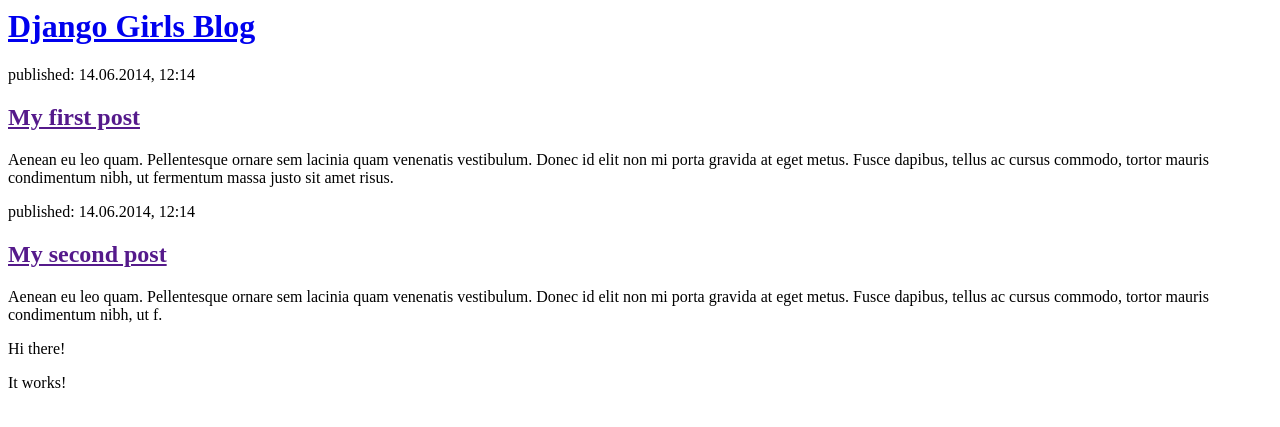
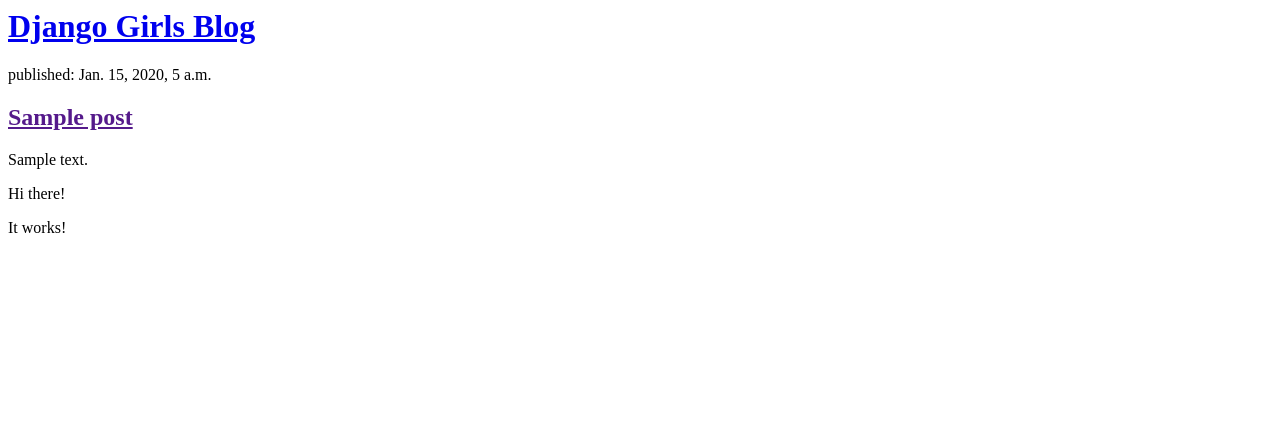
Before and after one commit to HanlinMiao/Django_Blog_App, a Django app: page / in a window 1280 px wide. Shown: the top 427 px of the page. Run offline with Django 3.2, Linux system fonts and the light colour scheme; tables that the repository leaves empty hold one stand-in row (values such as "Sample post").

Commit message:
Modified templates to display posts from databse.

```diff
--- a/blog/templates/blog/post_list.html
+++ b/blog/templates/blog/post_list.html
@@ -1,23 +1,21 @@
-<html
+<html>
     <head>
         <title>Django Unchained  blog</title>
+
     </head>
     <body>
         <div>
             <h1><a href="/">Django Girls Blog</a></h1>
         </div>
+	{% for post in posts %}
+	    <div>
+		<p>published: {{post.published_date }} </p>
+		<h2><a href =""> {{post.title}}<a></h2>
+		<p>{{post.text|linebreaksbr}}</p>
+	    </div>
+	{% endfor %}
 
-        <div>
-            <p>published: 14.06.2014, 12:14</p>
-            <h2><a href="">My first post</a></h2>
-            <p>Aenean eu leo quam. Pellentesque ornare sem lacinia quam venenatis vestibulum. Donec id elit non mi porta gravida at eget metus. Fusce dapibus, tellus ac cursus commodo, tortor mauris condimentum nibh, ut fermentum massa justo sit amet risus.</p>
-        </div>
 
-        <div>
-            <p>published: 14.06.2014, 12:14</p>
-            <h2><a href="">My second post</a></h2>
-            <p>Aenean eu leo quam. Pellentesque ornare sem lacinia quam venenatis vestibulum. Donec id elit non mi porta gravida at eget metus. Fusce dapibus, tellus ac cursus commodo, tortor mauris condimentum nibh, ut f.</p>
-        </div>
     </body>
 </html><html>
 <body>
--- a/blog/views.py
+++ b/blog/views.py
@@ -1,6 +1,9 @@
 from django.shortcuts import render
+from django.utils import timezone
+from .models import Post
 
 # Create your views here.
 
 def post_list(request):
-    return render(request, 'blog/post_list.html', {})
+    posts = Post.objects.filter(published_date__lte = timezone.now()).order_by('published_date')
+    return render(request, 'blog/post_list.html', {'posts': posts})
```
